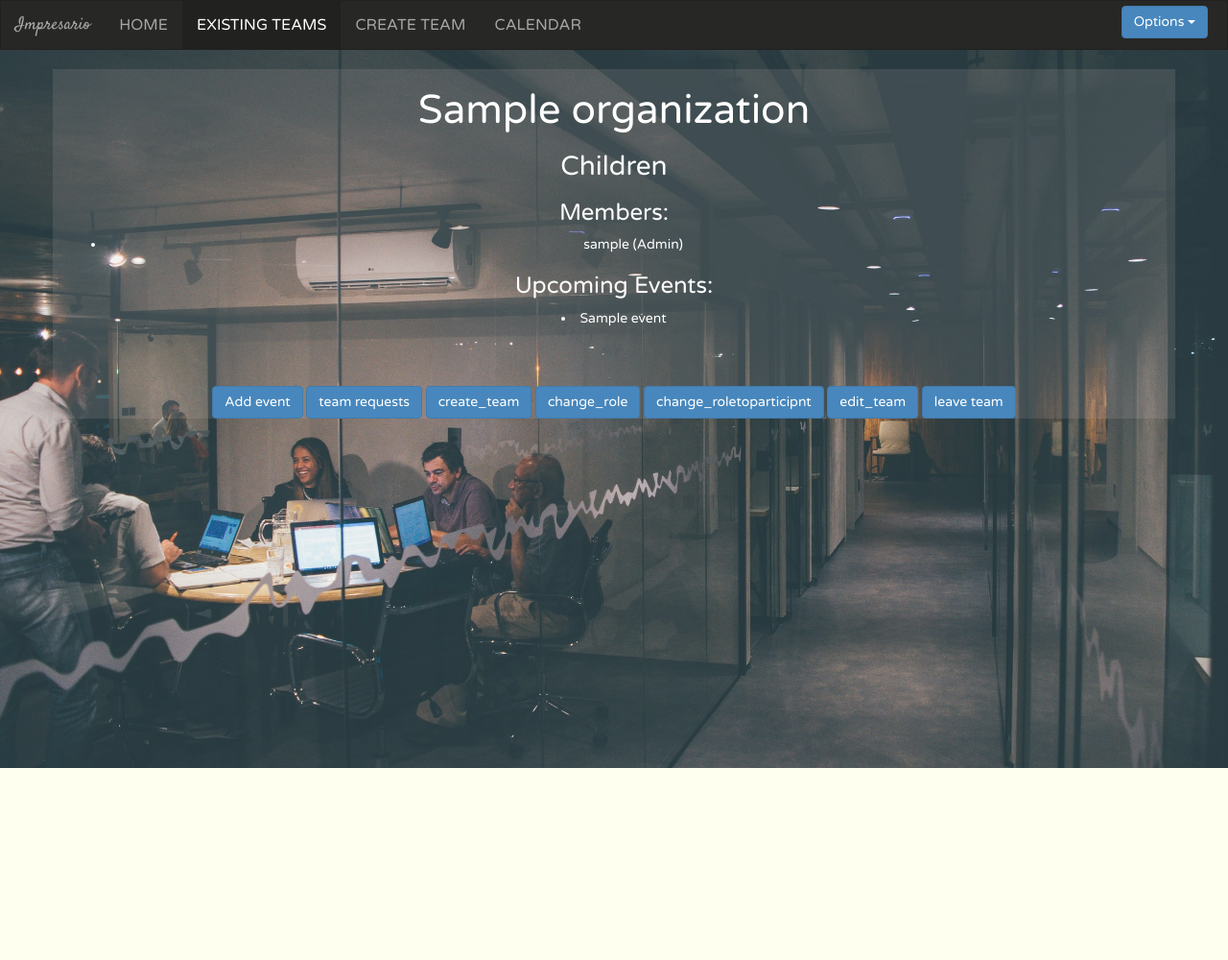
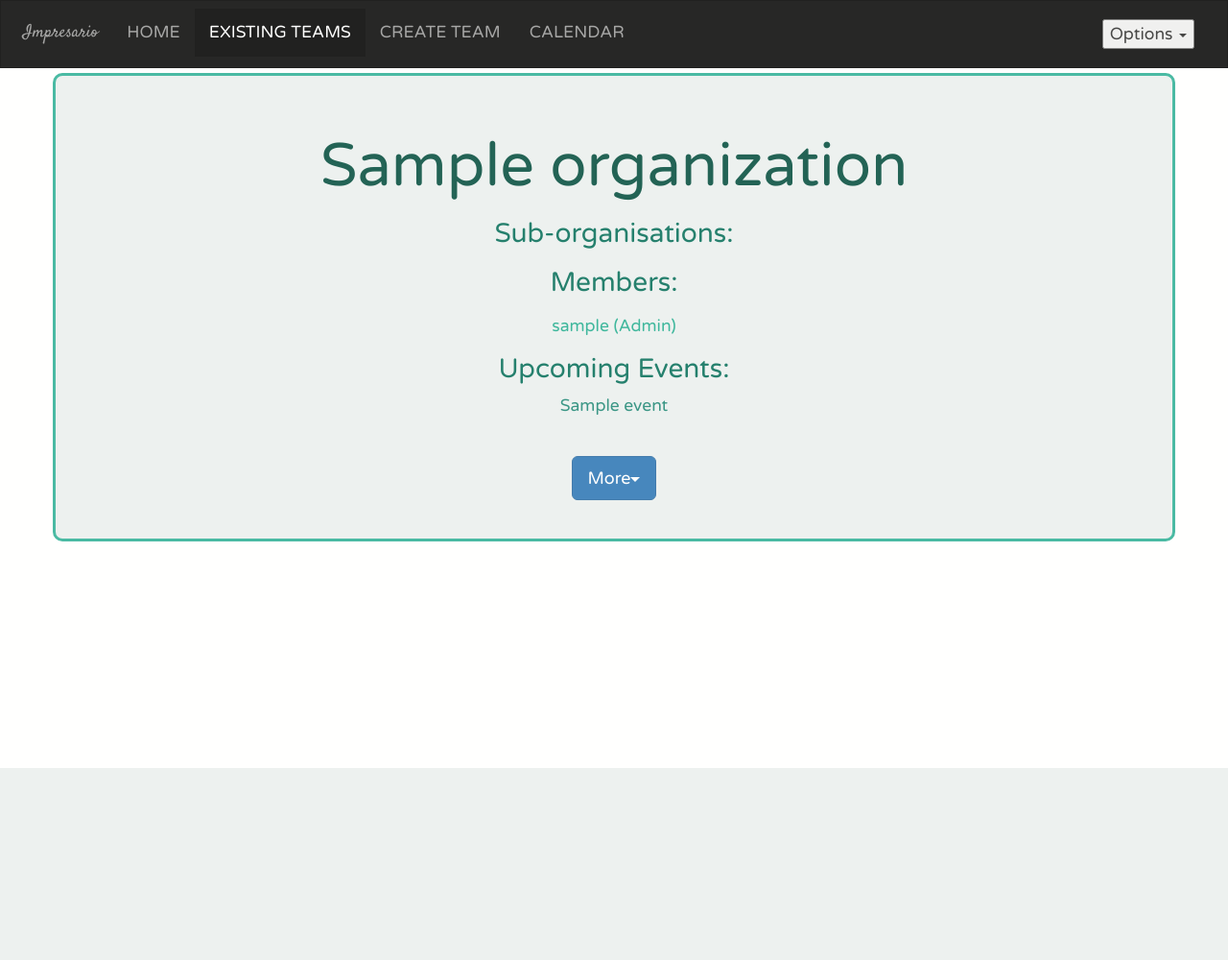
Before and after one commit to prakritigoyal19/Impresario, a Django app: page /scheduling//1 in a window 1280 px wide. Shown: the whole page at 96% size. After the commit the page ends 800 px from the top, so only its background shows below. Run offline with Django 3.2, Linux system fonts and the light colour scheme; a user stored in the database is signed in; tables that the repository leaves empty hold one stand-in row (values such as "Sample post"); some libraries are stand-ins or nearby versions.

Commit message:
Made changes to the frontend
Signed-off-by: sakshi1121 <sakshi.thimmaiah48@gmail.com>

```diff
--- a/website/scheduling/templates/orgdetail.html
+++ b/website/scheduling/templates/orgdetail.html
@@ -3,54 +3,52 @@
 {% load static%}
 {% block body %}
 {% comment %} <a href="{% url 'userauth:logout' %}">logout</a> {% endcomment %}
-<div class="container text-center fadeIn" style="background-color:#f2d9d91c">
-    <h1 class="text-center" style="color:white; font-size:3.0em;">{{org}}</h1>
-<h1 class="text-center" style="color:white; font-size:2.0em;">
-Children
-</h1>
+<div class="container text-center fadeIn" style="background-color:#ebf0ef;  border: solid; border-radius: 10px; border-color: #36b39a; padding: 40px;  margin: 0; position: absolute; top: 40%; left: 50%; transform: translate(-50%, -50%);">
+    <h1 class="text-center" style="color:#0b5243; font-size:4.5em;">{{org}}</h1>
+    <h3 style="color:#0d725e; font-size:2.0em;">Sub-organisations: </h3>
         {% for child in child_org %}
-    <a class="text-center" style="color:white;" href="{% url 'orgDetail' child.id %}">{{child.name}}</a>
+        {%if child is not none %}
+        <a style="color:rgb(41, 175, 146); margin:5px; font-size: 1.75rem;" href="{% url 'orgDetail' child.id %}">{{child.name}}</a>
         <br>
+        {% else %}
+        <h3 style="color:rgb(41, 175, 146); margin:5px; font-size: 1.75rem;">None</h3>
+        {% endif %}
         {% endfor %}
-    <h3 class="text-center"> Members: </h3>
-<ul class="text-center">
+        <h3 style="color:#0d725e; font-size:2.0em;"> Members: </h3>
+
     {% for m in members %}
         {% if m.role == 1 %}
-    <li style="color:white;" class="text-center">{{m.user.username}} (Admin) </li>
+        <h3 style="color:rgb(41, 175, 146); font-size:1.25em;" class="text-center">{{m.user.username}} (Admin) </h3>
         {% else %}
-    <li style="color:white;" class="text-center">{{m.user.username}}</li>
+        <h3 style="color:rgb(41, 175, 146); font-size:1.25em;" class="text-center">{{m.user.username}}</h3>
         {% endif %}
     {% endfor %}
-</ul>
 
-<h3 class="text-center"> Upcoming Events: </h3>
-</ul class="text-center">
 
+    <h3 style="color:#0d725e; font-size:2.0em;"> Upcoming Events: </h3>
     {% for e in org.event.all %}
-
-    <li style="color:white;">
-    <a style="color:white;" href = "/userprofile/view_event/{{ e.id }}">
+        <a style="color:rgb(37, 139, 121);  font-size:1.25em; " href = "/userprofile/view_event/{{ e.id }}">
         {{ e.title}}
         </a>
-    </li >
     {% endfor %}
     <br>
     <br>
     <br>
-</ul style="color:white;">
-<div class="d-flex flex-row justify-content-around">
-<a class="btn btn-primary mx-10 my-10" href = "/userprofile/{{ org.id }}/add_event">Add event </a>
+        <div class="btn-group" style="font-size: 2.0rem; color: rgb(0, 162, 255);">
+            <button class="btn btn-primary btn-lg dropdown-toggle" type="button" data-toggle="dropdown" aria-haspopup="true" aria-expanded="false">More<span class="caret"></span></button> <br>
+            <ul class="dropdown-menu " style = "font-size: 1.75rem; padding: 10px;">
+                <li><a href = "/userprofile/{{ org.id }}/add_event">Add event </a></li>
                 {% ifequal role 1 %}
-<a class="btn btn-primary mx-10 my-10" href="{% url 'team_request' par_id %}">team requests</a>
+                <li><a href="{% url 'team_request' par_id %}">Team Requests</a></li>
                 {% endifequal %}
-<a class="btn btn-primary mx-10 my-10" href="{% url 'create_team' par_id %}">create_team</a>
                 {% ifequal role 1 %}
-<a class="btn btn-primary mx-10 my-10" href="{% url 'change_role' par_id %}">change_role</a>
-<a class="btn btn-primary mx-10 my-10" href="{% url 'dismiss_admin' par_id %}">change_roletoparticipnt</a>
-<a class="btn btn-primary mx-10 my-10" href="{% url 'edit_team' par_id %}">edit_team</a>
+                <li><a href="{% url 'change_role' par_id %}">Change Role</a></li>
+                <li><a href="{% url 'dismiss_admin' par_id %}">Change Role to Participant</a></li>
+                <li><a href="{% url 'create_team' par_id %}">Create Team</a></li>
+                <li><a href="{% url 'edit_team' par_id %}">Edit Team</a></li>
                 {% endifequal %}
-<a class="btn btn-primary mx-10 my-10" href="{% url 'leave_team' par_id %}">leave team</a>
-
+                <li><a href="{% url 'leave_team' par_id %}">Leave Team</a></li>
         </div>
+    </ul>
 </div>
 {% endblock %}
--- a/website/userauth/static/css/base1.css
+++ b/website/userauth/static/css/base1.css
@@ -51,10 +51,12 @@
 .navbar {
 background-color: #0f0f0f;
   border-radius: 0px;
+  font-size: 1.75rem;
+  padding: 4px;
 }
 .nav {
-  font-size: 16px;
-
+  font-size: 1.75rem;
+  padding: 4px;
   font-weight: bold;
   font-family: "Varela Round";
 }
@@ -65,7 +67,7 @@
 
   opacity: 0.9;
 }
-body::before{
+/* body::before{
   content: "";
   position: absolute;
   left: 0px;
@@ -78,7 +80,7 @@
   z-index: -1;
   height: 1000px;
   width: 100%;
-}
+} */
 h2 {
   font-size: 46px;
   text-align: left;
--- a/website/userauth/templates/adminbase.html
+++ b/website/userauth/templates/adminbase.html
@@ -33,10 +33,8 @@
 <div class = "container-bg">
 <nav class="navbar navbar-inverse">
   <div class="container-fluid">
-    <div class="navbar-header">
+    <ul class="nav navbar-nav">
       <a class="navbar-brand" style="font-family: 'Satisfy', cursive;" href="{% url 'userauth:home' %}">Impresario</a>
-    </div>
-    <ul class="nav navbar-nav">
      {% block active %} <li><a href="{% url 'userauth:home' %}">HOME</a></li>
     {% if user.is_authenticated %}
       <li class="active"><a href="/scheduling">EXISTING TEAMS</a></li>
@@ -53,28 +51,18 @@
 
     </ul>
     {% if user.is_authenticated %}
-    <div class="dropdown navbar-right" style=" margin: 5px;">
-      <button class="btn btn-primary dropdown-toggle" type="button" data-toggle="dropdown">Options
+    <div class="dropdown navbar-right" style=" margin: 5px;  font-size: 1.75rem; padding: 10px;">
+      <button class=" dropdown-toggle" type="button" data-toggle="dropdown">Options
       <span class="caret"></span></button> <br>
       <ul class="dropdown-menu">
         <!-- <li><a href="#">Change username</a></li> -->
         <li><a href="{% url 'userauth:change_password' %}">Change password</a></li>
         <li><a href="{% url 'userauth:logout' %}">Log out</a></li>
       </ul>
-      </div>
+    </div>
       {% endif %}
   </div>
 </nav>
-<!-- Side navigation -->
-<!-- <div class="sidenav">
-  <br>
-  <a href="{% url 'view_calendar' %}">Calendar</a>
-  <br><br><br><br><br><br><br><br><br><br><br><br>
-  <a href="#">List of events</a>
-  <br><br><br><br><br><br><br><br><br><br><br><br>
-  <a href="#">Meet invites</a> -->
-
-
 {% block body %}
 {% endblock %}
 
--- a/website/userauth/templates/calendar.html
+++ b/website/userauth/templates/calendar.html
@@ -1,4 +1,5 @@
 {% extends 'adminbase.html' %}
+{% block title %} Calendar {% endblock %}
 
 {% block active %} <li><a href="{% url 'userauth:home' %}">HOME</a></li>
       <li ><a href="/scheduling">EXISTING TEAMS</a></li>
--- a/website/userauth/templates/teamrequests.html
+++ b/website/userauth/templates/teamrequests.html
@@ -1,10 +1,12 @@
 {% extends 'templ/adminbase.html' %}
 {% block title %} Meet (details) {% endblock %}
 {% block body %}
-
+\
+<div class="container text-center fadeIn" style="background-color:#ebf0ef;  border: solid; border-radius: 10px; border-color: #36b39a; padding: 40px;  margin: 0; position: absolute; top: 40%; left: 50%; transform: translate(-50%, -50%);">
 <p>- @sakshi wants to create a group “Wireframes” under “Impresario”.</p>
 <div class="center2">
 <button type="button" class="btn btn-success btn-lg">Approve</button>
 <button type="button" class="btn btn-danger btn-lg">Reject</button>
 </div>
+</div>
 {% endblock %}
--- a/website/userprofile/templates/edit_team.html
+++ b/website/userprofile/templates/edit_team.html
@@ -1,7 +1,7 @@
 {% extends 'adminbase.html' %}
 <!DOCTYPE html>
 {% load static %}
-{% block title %} Create team {% endblock %}
+{% block title %} Edit team {% endblock %}
 
 {% block active %} <li><a href="{% url 'userauth:home' %}">HOME</a></li>
       <li ><a href="/scheduling">EXISTING TEAMS</a></li>
@@ -14,7 +14,7 @@
 
 <div class="wrapper fadeInDown">
   <div id="formContent">
-  <h1> Create Team </h1>
+  <h1> Edit Team </h1>
 <form method="post" >
   {% csrf_token %}
   <input type="text" id="team_name" name="team_name" class = "fadeIn second" placeholder="Team Name" value = "{{org.team_name}}" required /><br />
--- a/website/userprofile/templates/leave_team.html
+++ b/website/userprofile/templates/leave_team.html
@@ -14,7 +14,7 @@
 
 <div class="wrapper fadeInDown">
   <div id="formContent">
-  <h1> leave team </h1>
+  <h1> Leave team </h1>
   {% if warning%} {{warning}} {% endif %}
 
 </div>
--- a/website/userprofile/templates/update_event.html
+++ b/website/userprofile/templates/update_event.html
@@ -1,6 +1,6 @@
 {% extends 'adminbase.html' %}
 {% load static %}
-{% block title %} Add Event {% endblock %}
+{% block title %} Update Event {% endblock %}
 <strong>
 {{warning}}
 </strong>
```
Also changed, not shown: website/scheduling/templates/org_tree.html (+9 -8 lines), website/userauth/templates/home.html (+8 -8 lines), website/userprofile/templates/show_event.html (+11 -13 lines). Lines whose indentation alone changed are shown as unchanged.
